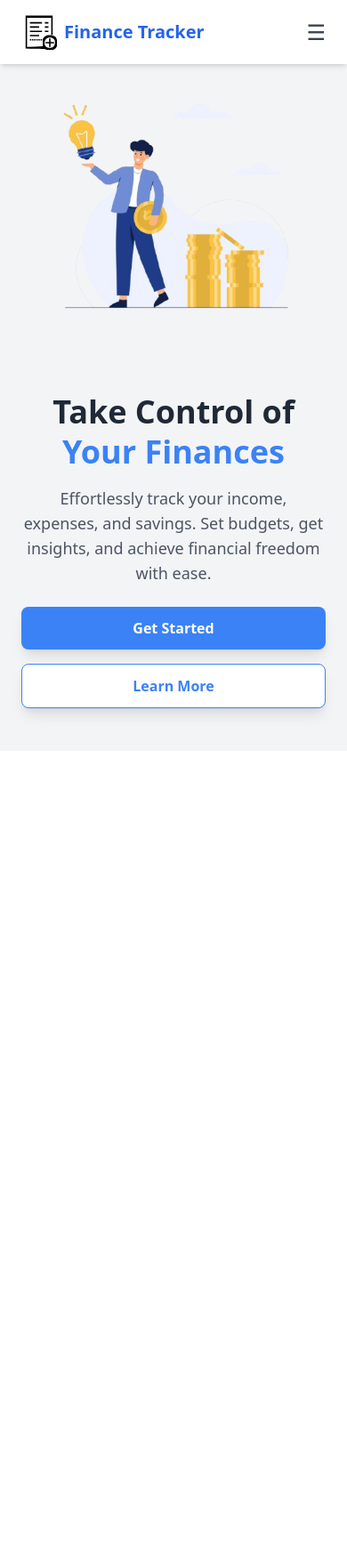
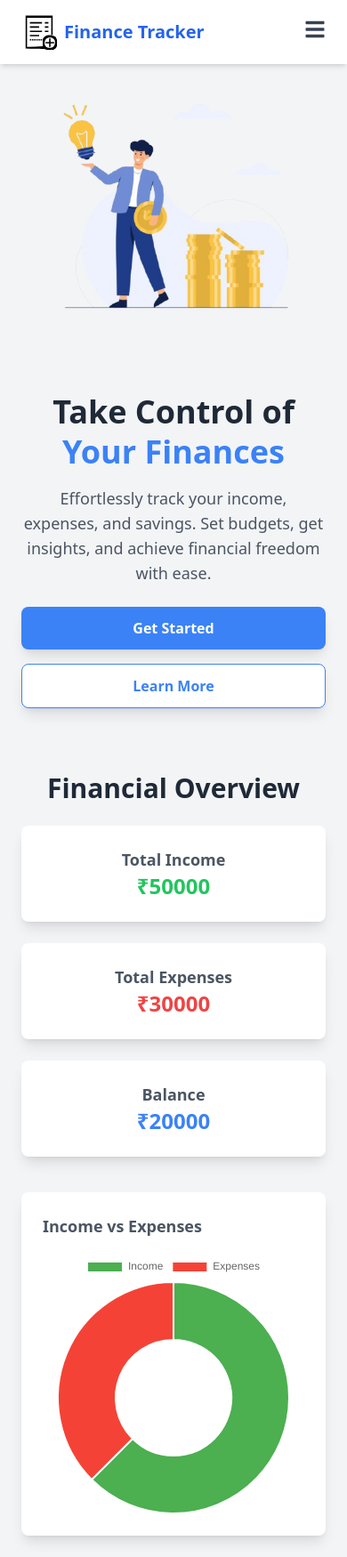
Before and after one commit to prnshjh/FinnTrack, a React (Vite) app: page / in a window 390 px wide. Shown: the whole page at 89% size. Before the commit the page ends 844 px from the top, so only its background shows below. Built offline with nearby package versions, Linux system fonts and the light colour scheme.

Commit message:
dashboard

```diff
--- a/package.json
+++ b/package.json
@@ -11,9 +11,12 @@
   },
   "dependencies": {
     "@tailwindcss/vite": "^4.0.8",
+    "chart.js": "^4.4.8",
     "framer-motion": "^12.4.7",
     "react": "^19.0.0",
+    "react-chartjs-2": "^5.3.0",
     "react-dom": "^19.0.0",
+    "react-icons": "^5.5.0",
     "react-scroll": "^1.9.3"
   },
   "devDependencies": {
--- a/src/App.jsx
+++ b/src/App.jsx
@@ -1,13 +1,16 @@
 import React from "react";
-import Header from "./components/Header";
+import Header from "./Components/Header";
 import Hero from "./Components/Hero";
+import DashBoard from "./Components/DashBoard";
+
 
 
 function App() {
   return (
     <div>
-      <Header />
+      <Header/>
       <Hero/>
+      <DashBoard/>
     </div>
   );
 }
--- /dev/null
+++ b/src/Components/Dashboard.jsx
@@ -0,0 +1,64 @@
+import React from 'react'
+import { Doughnut } from "react-chartjs-2";
+import { Chart, ArcElement, Tooltip, Legend } from "chart.js";
+Chart.register(ArcElement, Tooltip, Legend);
+
+const DashBoard = () => {
+    const totalIncome=50000;
+    const totalExpenses=30000;
+    const balance =totalIncome -totalExpenses;
+    //Chart Data
+    const chartDAta={
+        labels:["Income", "Expenses"],
+        datasets: [
+            {
+                data:[totalIncome,totalExpenses],
+                backgroundColor:["#4CAF50","#F44336"],
+                hoverBackgroundColor:["#45a049","#d32f2f"],
+            },
+        ],
+    };
+  return (
+    <section className="bg-gray-100 min-h-screen p-6 md:p-12">
+        <h2 className="text-3xl font-bold text-gray-800 mb-6 text-center">
+            Financial Overview
+        </h2>
+        {/* DashBoards card */}
+        <div className="grid grid-cols-1 md:grid-cols-3 gap-6">
+            {/* Income card */}
+            <div className="bg-white shadow-lg rounded-lg p-6 text-center">
+                <h3 className="text-lg font-semibold text-gray-600">Total Income</h3>
+                <p className="text-2xl font-bold text-green-500">₹{totalIncome}</p>
+            </div>
+            {/* Expenses card */}
+            <div className="bg-white shadow-lg rounded-lg p-6 text-center">
+                <h3 className="text-lg font-semibold text-gray-600">Total Expenses</h3>
+                <p className="text-2xl font-bold text-red-500">₹{totalExpenses}</p>
+            </div>
+            {/* Balance Card */}
+            <div className="bg-white shadow-lg rounded-lg p-6 text-center">
+                <h3 className="text-lg font-semibold text-gray-600">Balance</h3>
+                <p
+                  className={`text-2xl font-bold ${
+                    balance>=0 ? "text-blue-500" : "text-red-500"
+
+                  }`}
+                >
+                    ₹{balance}
+                </p>
+            </div>
+        </div>
+        {/* Expense chart */}
+        <div className="mt-10 flex justify-center">
+            <div className="bg-white shadow-lg rounded-lg p-6 w-full md:w-1/2">
+                <h3 className="text-lg font-semibold text-gray-600 mb-4">
+                    Income vs Expenses
+                </h3>
+                <Doughnut data={chartDAta}/>
+            </div>
+        </div>
+    </section>
+  );
+};
+
+export default DashBoard
--- a/src/Components/Header.jsx
+++ b/src/Components/Header.jsx
@@ -1,8 +1,10 @@
-import React from "react";
+import React, { useState } from "react";
 import { motion } from "framer-motion";
+import { FaBars, FaTimes } from "react-icons/fa";
 import logo from "../assets/logo.svg";
 
 const Header = () => {
+  const [isOpen,setIsOpen] = useState(false);
   return (
     <motion.header
       className="bg-white shadow-md fixed top-0 left-0 w-full flex justify-between items-center px-6 py-4 z-50"
@@ -16,26 +18,48 @@ const Header = () => {
         <h1 className="text-xl font-bold text-blue-600 ml-2">Finance Tracker</h1>
       </div>
 
-      {/* Navigation Links */}
+      {/* Desktop Navigation */}
       <nav className="hidden md:flex gap-6">
-        <a href="#" className="text-gray-700 hover:text-blue-500 transition">Home</a>
-        <a href="#" className="text-gray-700 hover:text-blue-500 transition">Dashboard</a>
-        <a href="#" className="text-gray-700 hover:text-blue-500 transition">Reports</a>
-        <a href="#" className="text-gray-700 hover:text-blue-500 transition">About</a>
+        {["Home","DashBoard","Reports","About"].map((items)=>(
+          <a
+            key={items}
+            href={`#${items.toLowerCase()}`}
+            className="text-gray-700 hover:text-Blue-500 transition"
+          >
+            {items}
+          </a>
+        ))}
       </nav>
 
-      {/* Call to Action Button */}
-      <motion.button
-        className="bg-blue-500 hover:bg-blue-700 text-white font-bold py-2 px-5 rounded-lg hidden md:block"
-        whileHover={{ scale: 1.1 }}
-      >
-        Get Started
-      </motion.button>
+      {/* Mobile Menu Button */}
+      <div className="md:hidden">
+         <button onClick={()=>setIsOpen(!isOpen)} className="text-gray-700 text-2xl">
+          {isOpen ? <FaTimes/> : <FaBars/>}
+         </button>
 
-      {/* Mobile Menu Icon (Hamburger) */}
-      <div className="md:hidden">
-        <button className="text-gray-700 text-2xl">&#9776;</button>
       </div>
+
+      {/* Mobile Navigation Menu */}
+      {isOpen &&(
+        <motion.div
+          className="absolute top-16 left-0 w-full bg-white shadow-lg flex flex-col items-center py-6 gap-4 md-hidden"
+          initial={{opacity:0,y:-20}}
+          animate={{opacity:1,y:0}}
+          transition={{duration:0.4}}
+        >
+          {["Home","DashBoard","Reports","About"].map((items)=>(
+            <a
+              key={items}
+              href={`#${items.toLowerCase()}`}
+              className="text-gray-700 text-lg hover:text-blue-500 transition"
+              onClick={()=>setIsOpen(false)}
+
+            >
+               {items}
+            </a>
+          ))}
+        </motion.div>
+      )}
     </motion.header>
   );
 };
```
Also changed, not shown: 1 other file (tests, documents, lock files or other folders).
